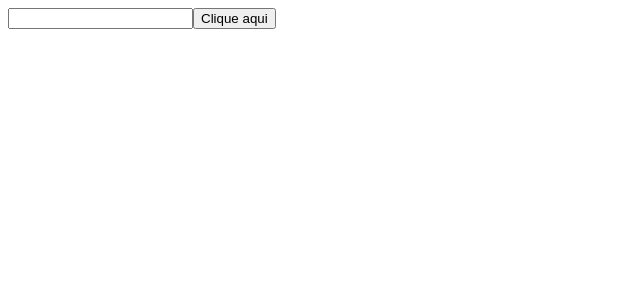
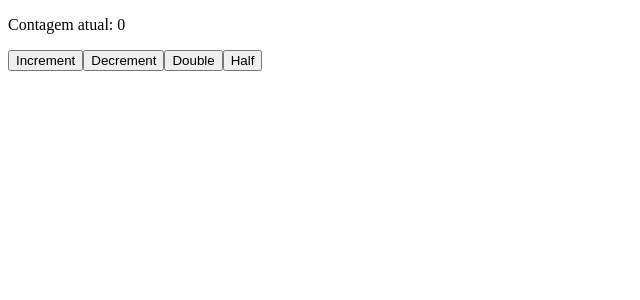
Before and after one commit to Lufeltz/Learning, a React (Vite) app in the folder React-Hooks/conceitos/: page / in a window 1280 px wide. Shown: the top 300 px of the page, without its empty margins (0-640 px from the left). Built offline with nearby package versions, Linux system fonts and the light colour scheme.

Commit message:
chore: Importar Ex09_useReducer

```diff
--- a/React-Hooks/conceitos/src/main.jsx
+++ b/React-Hooks/conceitos/src/main.jsx
@@ -8,9 +8,10 @@ import Ex05 from "./hooks/Ex05_useEffect";
 import Ex06 from "./hooks/Ex06_useEffect";
 import Ex07 from "./hooks/Ex07_useContext"
 import Ex08 from './hooks/Ex08_useRef';
+import Ex09 from './hooks/Ex09_useReducer'
 
 ReactDOM.createRoot(document.getElementById("root")).render(
     <React.StrictMode>
-        <Ex08 />
+        <Ex09 />
     </React.StrictMode>
 );
```
